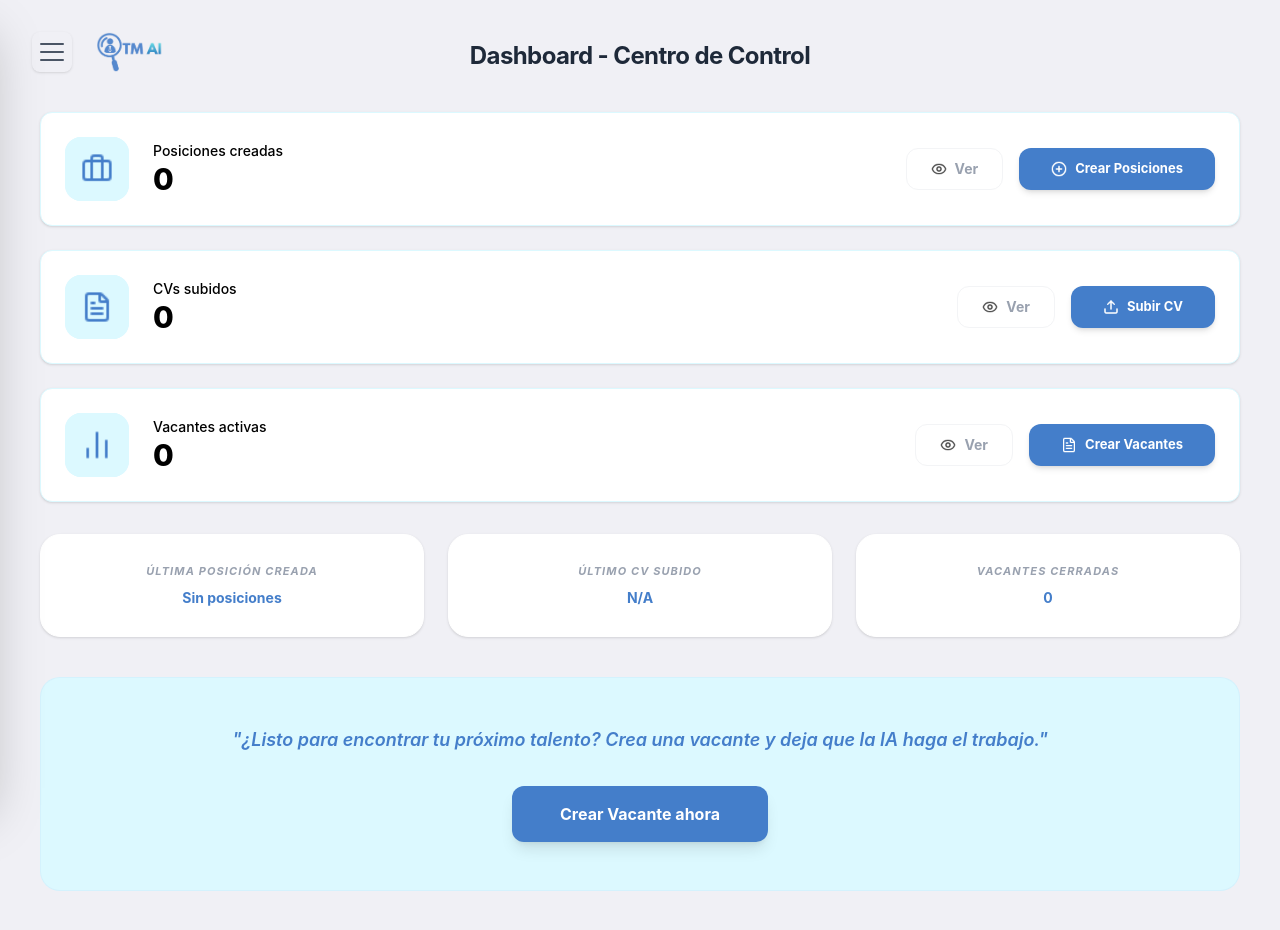
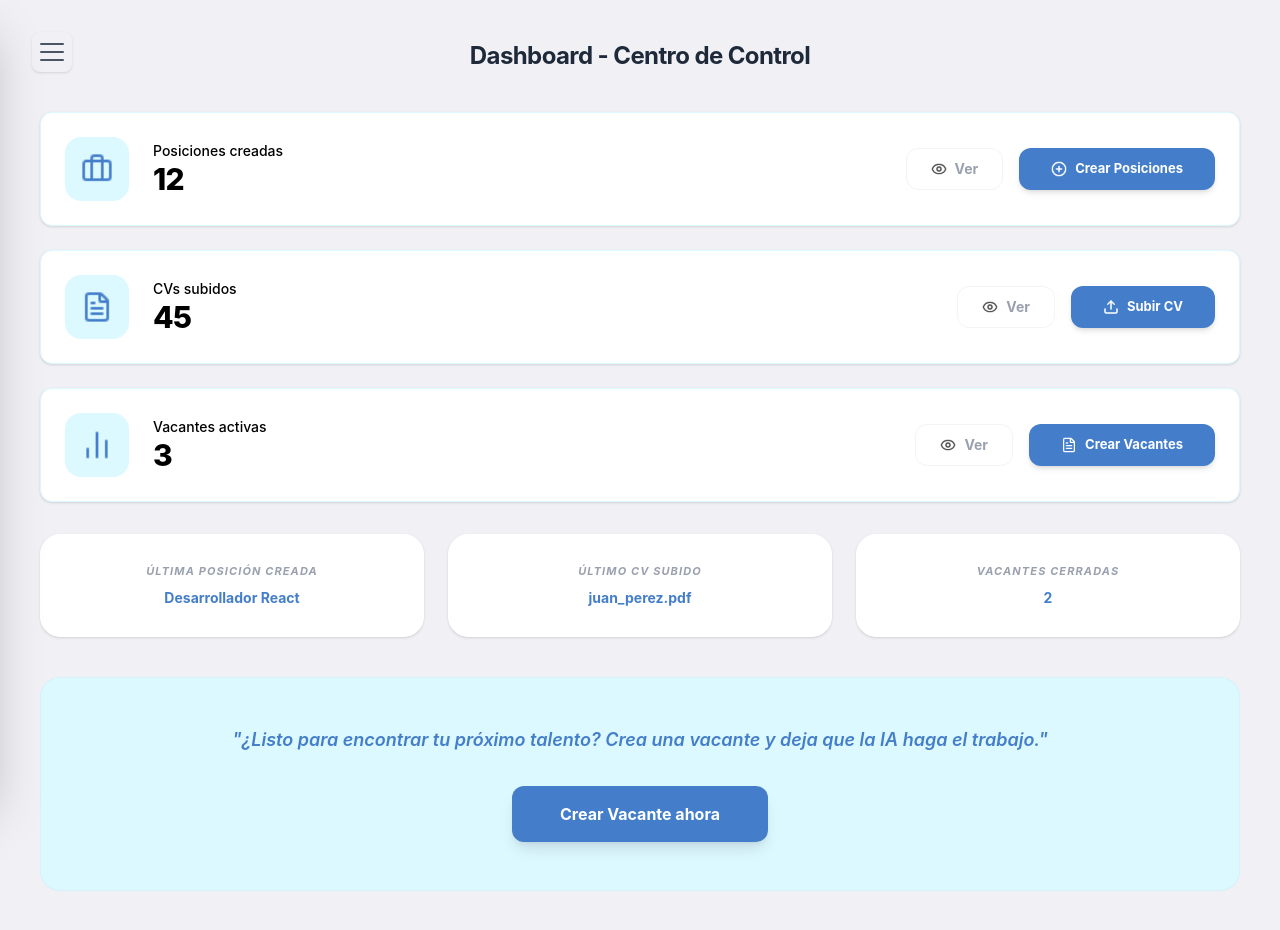
Before and after one commit to JosePerez0314/talentmatch-frontend, a React (Vite) app: page /dashboard in a window 1280 px wide. Built offline with nearby package versions, Linux system fonts and the light colour scheme; the HTML template or start-up script is replaced by a standard one.

Commit message:
refactor(dashboard): refactor complete dashboard structure

```diff
--- a/src/features/Dashboard.jsx
+++ b/src/features/Dashboard.jsx
@@ -1,19 +1,14 @@
 // Comentarios en ingles
 
 import React from "react";
+import { useEffect, useState } from "react";
 //Components
 import Sidebar from "../components/Sidebar";
+import StatCard from "../components/Dashboard/StatCard";
+import MovementCard from "../components/Dashboard/MovementCard";
 
-////Assets
-import logoSmall from "../assets/icons/Logo_TalentMatch_AI_Small.svg";
-import iconPositionCreatedBlue from "../assets/icons/icon_position_created_blue.svg";
-import iconVacantCreateBlue from "../assets/icons/icon_vacant_create_blue.svg";
-import iconVacantActiveBlue from "../assets/icons/icon_vacant_active_blue.svg";
-////Assets for buttoms
-import iconEyeHistoryGray from "../assets/icons/icon_eye_history.svg";
-import iconCreateCircleplus from "../assets/icons/icon_create_circleplus.svg";
-import iconUploadCv from "../assets/icons/icon_upload_cv.svg";
-import iconVacantCreateButtom from "../assets/icons/icon_vacant_create_buttom.svg";
+//Config dashboard
+import { STATS_CONFIG } from "../utils/dashboardConfig";
 
 {
   /** 1. El Acertijo del Componente Faltante (Tu observación)
@@ -41,36 +36,33 @@ La Solución: Oblígalos a separar el diseño del dato dinámico. El arreglo de
 }
 
 const Dashboard = () => {
-  // ESTA ES LA ZONA DONDE SE CONECTARÁ EL BACKEND
-  const stats = [
-    {
-      title: "Posiciones creadas",
-      icon: iconPositionCreatedBlue,
-      count: 0,
-      btn: "Crear Posiciones",
-      btnIcon: iconCreateCircleplus,
-    },
-    {
-      title: "CVs subidos",
-      icon: iconVacantCreateBlue,
-      count: 0,
-      btn: "Subir CV",
-      btnIcon: iconUploadCv,
-    },
-    {
-      title: "Vacantes activas",
-      icon: iconVacantActiveBlue,
-      count: 0,
-      btn: "Crear Vacantes",
-      btnIcon: iconVacantCreateButtom,
-    },
-  ];
+  // 1. ESTADO DE DATOS DINÁMICOS (Aquí es donde escribirás los datos de tu API)
+  // Inicializamos en 0 / "Cargando..." para que la UI no se rompa antes del fetch
+  const [metrics, setMetrics] = useState({
+    posiciones: 0,
+    cvs: 0,
+    vacantes: 0,
+  });
 
-  const lastMovements = {
-    posicion: "Sin posiciones",
-    cv: "N/A",
+  const [lastMovements, setLastMovements] = useState({
+    posicion: "Cargando...",
+    cv: "Cargando...",
     cerradas: 0,
-  };
+  });
+
+  // Simulamos la carga desde el backend
+  useEffect(() => {
+    // Aquí iría tu: const data = await apiService.getDashboardData();
+    // Por ahora, simulamos que los datos llegan después de 1 segundo
+    const fetchDashboardData = async () => {
+      setTimeout(() => {
+        setMetrics({ posiciones: 12, cvs: 45, vacantes: 3 });
+        setLastMovements({ posicion: "Desarrollador React", cv: "juan_perez.pdf", cerradas: 2 });
+      }, 1000);
+    };
+
+    fetchDashboardData();
+  }, []);
 
   {
     /** 1. "Div Inception" (Redundancia HTML Absurda)
@@ -102,105 +94,43 @@ La Solución: Si no hay nada adentro (como un botón de perfil o la fecha actual
   return (
     <div className="flex min-h-screen bg-[#F0F0F5]">
       <Sidebar />
-
-      {/* LOGO AL LADO DEL SIDEBAR */}
-      <div className="fixed top-8 left-24 z-[60] hidden md:block">
-        <img
-          src={logoSmall}
-          alt="TalentMatch AI"
-          className="h-10 w-auto object-contain opacity-90"
-        />
-      </div>
+      {/* El logo flotante (top-8 left-24) fue eliminado según indicaciones del Lead.
+          Se recomienda integrarlo dentro del componente <Sidebar /> */}
 
       <main className="flex-1 p-10 overflow-y-auto">
-        {/* Encabezado */}
+
+        {/* Encabezado Limpio (Sin div vacío) */}
         <header className="flex justify-center mb-10">
           <h1 className="text-2xl font-bold text-gray-800 tracking-tight">
             Dashboard - Centro de Control
           </h1>
-          <div className="flex items-center gap-2 text-sm font-semibold text-gray-400"></div>
         </header>
 
-        {/* Grid Superior: Estadísticas en 0 */}
+        {/* Grid Superior: Mapeo de Componente Limpio */}
         <div className="grid grid-cols-1 gap-6 mb-8">
-          {stats.map((item, index) => (
-            <div
-              key={index}
-              className="bg-white p-6 rounded-[12px] shadow-sm border border-[#DCF9FF] flex justify-between items-center transition-all hover:shadow-md"
-            >
-              <div className="flex items-center gap-6">
-                {/* Espacio para el icono que pondrá después */}
-                <div className="w-16 h-16 bg-[#DCF9FF] rounded-2xl flex items-center justify-center">
-                  <div className="w-16 h-16 bg-[#DCF9FF] rounded-2xl flex items-center justify-center transition-transform group-hover:scale-105">
-                    <img
-                      src={item.icon}
-                      alt={item.title}
-                      className="w-8 h-8 object-contain"
-                    />
-                  </div>
-                </div>
-                <div>
-                  <p className="text-sm text-black font-medium">{item.title}</p>
-                  <p className="text-3xl font-extrabold text-black tracking-tight">
-                    {item.count}
-                  </p>
-                </div>
-              </div>
-              <div className="flex gap-4">
-                <button className="flex items-center gap-2 px-6 py-2.5 border border-gray-100 rounded-xl text-sm font-bold text-gray-400 hover:bg-gray-50 transition-all">
-                  <img
-                    src={iconEyeHistoryGray}
-                    alt=""
-                    className="w-4 h-4 opacity-70"
-                  />
-                  <span>Ver</span>
-                </button>
-                <button className="flex items-center gap-2 bg-[#447ECA] text-white px-8 py-2.5 rounded-xl text-[13px] font-bold hover:bg-[#3669ab] transition-all shadow-md active:scale-95">
-                  <img
-                    src={item.btnIcon}
-                    alt=""
-                    className="w-4 h-4 brightness-0 invert"
-                  />
-                  <span>{item.btn}</span>
-                </button>
-              </div>
-            </div>
+          {STATS_CONFIG.map((config) => (
+            <StatCard
+              key={config.id}
+              title={config.title}
+              icon={config.icon}
+              count={metrics[config.id]} // Cruzamos el ID estático con el valor del estado dinámico
+              btnText={config.btn}
+              btnIcon={config.btnIcon}
+            />
           ))}
         </div>
 
-        {/* Grid Inferior: Últimos movimientos con Grid Repeat */}
+        {/* Grid Inferior: Componentes Reutilizables */}
         <div className="grid grid-cols-1 md:grid-cols-3 gap-6 mb-10">
-          <div className="bg-white p-7 rounded-[20px] shadow-sm border border-white text-center">
-            <p className="text-[11px] text-gray-400 font-bold uppercase tracking-widest italic">
-              Última posición creada
-            </p>
-            <p className="text-[#447ECA] font-bold mt-2 text-sm">
-              {lastMovements.posicion}
-            </p>
-          </div>
-          <div className="bg-white p-7 rounded-[20px] shadow-sm border border-white text-center">
-            <p className="text-[11px] text-gray-400 font-bold uppercase tracking-widest italic">
-              Último CV subido
-            </p>
-            <p className="text-[#447ECA] font-bold mt-2 text-sm">
-              {lastMovements.cv}
-            </p>
-          </div>
-          <div className="bg-white p-7 rounded-[20px] shadow-sm border border-white text-center">
-            <p className="text-[11px] text-gray-400 font-bold uppercase tracking-widest italic">
-              Vacantes cerradas
-            </p>
-            <p className="text-[#447ECA] font-bold mt-2 text-sm">
-              {lastMovements.cerradas}
-            </p>
-          </div>
+          <MovementCard title="Última posición creada" value={lastMovements.posicion} />
+          <MovementCard title="Último CV subido" value={lastMovements.cv} />
+          <MovementCard title="Vacantes cerradas" value={lastMovements.cerradas} />
         </div>
 
-        {/* Sección de CTA/ llamado a la accion*/}
+        {/* Sección de CTA */}
         <div className="bg-[#DCF9FF] p-12 rounded-[20px] text-center border border-[#447ECA]/5">
           <p className="text-[#447ECA] font-semibold text-lg mb-8 italic">
-            "¿Listo para encontrar tu próximo talento? Crea una vacante y deja
-            que la IA haga el trabajo."
+            "¿Listo para encontrar tu próximo talento? Crea una vacante y deja que la IA haga el trabajo."
           </p>
           <button className="bg-[#447ECA] text-white px-12 py-4 rounded-xl font-bold shadow-lg hover:bg-[#3669ab] transition-all active:scale-95">
             Crear Vacante ahora
```
